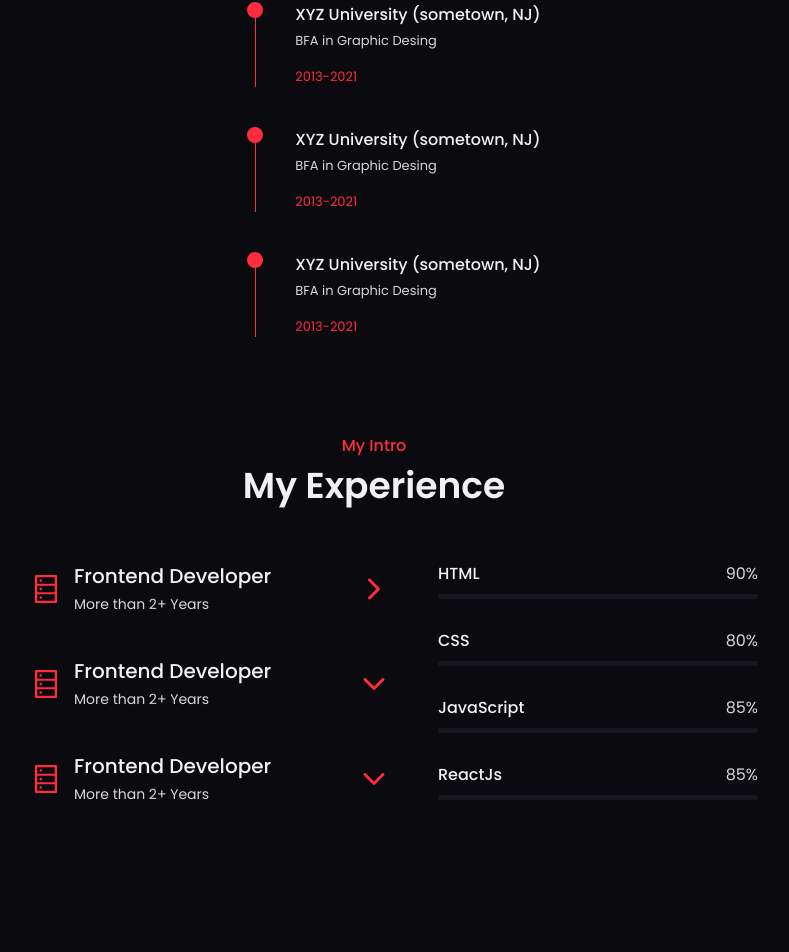
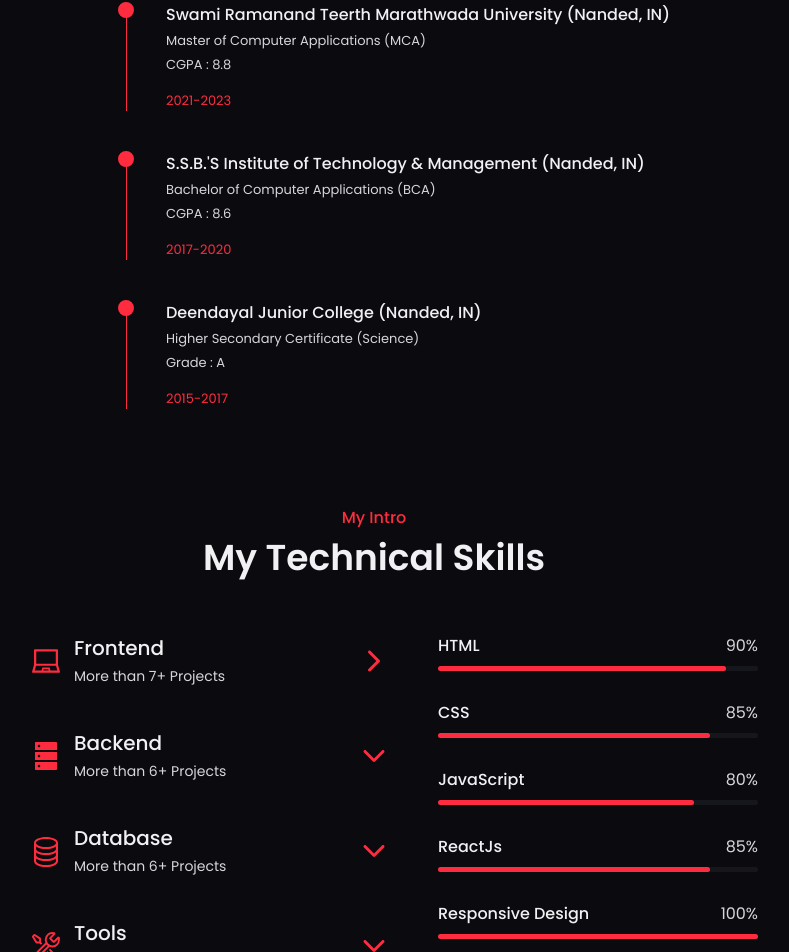
Before and after one commit to abhijeetvinkare/personal-portfolio, a React (Vite) app: page / in a window 1280 px wide. Shown: the part 1664-2616 px from the top of the page, without its empty margins (316-1105 px from the left). Before the commit the page ends 2502 px from the top, so only its background shows below. Built offline with nearby package versions, Linux system fonts and the light colour scheme.

Commit message:
update about

```diff
--- a/src/pages/About/About.css
+++ b/src/pages/About/About.css
@@ -94,6 +94,10 @@
 }
 .timeline-text{
     font-size: var(--smaller-font-size);
+    margin-bottom: var(--mb-0-25);
+}
+.timeline-text-cgpa{
+    font-size: var(--smaller-font-size);
     margin-bottom: var(--mb-1);
 }
 .timeline-date{
--- a/src/pages/About/About.jsx
+++ b/src/pages/About/About.jsx
@@ -1,20 +1,59 @@
 import React from "react";
 import "./About.css";
-import aboutImg from "../../assets/images/about.png"
-import {AiOutlineSend} from "react-icons/ai"
+import aboutImg from "../../assets/images/about.png";
+import { AiOutlineSend } from "react-icons/ai";
 import { FaGraduationCap } from "react-icons/fa";
 
 function About() {
+
+  const qualificationItems = [
+    {
+      title: "Swami Ramanand Teerth Marathwada University (Nanded, IN)",
+      degree: "Master of Computer Applications (MCA)",
+      cgpa: "8.8",
+      grade: "",
+      date: "2021-2023",
+    },
+    {
+      title: "S.S.B.'S Institute of Technology & Management (Nanded, IN)",
+      degree: "Bachelor of Computer Applications (BCA)",
+      cgpa: "8.6",
+      grade: "",
+      date: "2017-2020",
+    },
+    {
+      title: "Deendayal Junior College (Nanded, IN)",
+      degree: "Higher Secondary Certificate (Science)",
+      cgpa: "",
+      grade: "Grade : A",
+      date: "2015-2017",
+    },
+  ];
+
   return (
     <>
       <section className="about section" id="about">
         <h2 className="section-title">About Me</h2>
         <div className="about-container container grid">
-        <img src={aboutImg} alt="" className="about-img"/>
+          <img src={aboutImg} alt="" className="about-img" />
           <div className="about-data">
-          <h3 className="about-heading">Hi, I'm Abhijeet Vinkare, Based in India</h3>
-          <p className="about-description">A passionate <span className="about-des-span">Full Stack Web Developer</span> with a focus on the MERN (MongoDB, Express, React, Node.js) stack. I thrive on crafting dynamic & user-friendly web applications that deliver exceptional experiences. I hold a <span className="about-des-span">Master's degree in Computer Application (MCA) </span>from Swami Ramanand Teerth Marathwada University.</p>
-          <a href="#contact" className="button"><AiOutlineSend className="button-icon" /> Contact Me</a>
+            <h3 className="about-heading">
+              Hi, I'm Abhijeet Vinkare, Based in India
+            </h3>
+            <p className="about-description">
+              A passionate{" "}
+              <span className="about-des-span">Full Stack Web Developer</span>{" "}
+              with a focus on the MERN (MongoDB, Express, React, Node.js) stack.
+              I thrive on crafting dynamic & user-friendly web applications that
+              deliver exceptional experiences. I hold a{" "}
+              <span className="about-des-span">
+                Master's degree in Computer Application (MCA){" "}
+              </span>
+              from Swami Ramanand Teerth Marathwada University.
+            </p>
+            <a href="#contact" className="button">
+              <AiOutlineSend className="button-icon" /> Contact Me
+            </a>
           </div>
         </div>
       </section>
@@ -23,27 +62,27 @@ function About() {
         <div className="qualification-container container grid">
           <div className="education">
             <h3 className="qualification-title">
-            <FaGraduationCap fontSize={35} style={{marginRight:"10px"}}/> Education
+              <FaGraduationCap fontSize={35} style={{ marginRight: "10px" }} />{" "}
+              Education
             </h3>
             <div className="timeline">
-            <div className="timeline-item">
+              {qualificationItems.map((data, index) => (
+                <div className="timeline-item" key={index}>
                   <div className="circle-dot"></div>
-              <h3 className="timeline-title">XYZ University (sometown, NJ)</h3>
-              <p className="timeline-text">BFA in Graphic Desing</p>
-              <span className="timeline-date">2013-2021</span>
+                  <h3 className="timeline-title">
+                  {data.title}
+                  </h3>
+                  <p className="timeline-text">
+                  {data.degree}
+                  </p>
+                  {index === qualificationItems.length - 1 ? (
+                    <p className="timeline-text-cgpa">{data.grade}</p>
+                  ) : (
+                    <p className="timeline-text-cgpa">CGPA : {data.cgpa}</p>
+                  )}
+                  <span className="timeline-date">{data.date}</span>
                 </div>
-            <div className="timeline-item">
-              <div className="circle-dot"></div>
-              <h3 className="timeline-title">XYZ University (sometown, NJ)</h3>
-              <p className="timeline-text">BFA in Graphic Desing</p>
-              <span className="timeline-date">2013-2021</span>
-            </div>
-            <div className="timeline-item">
-              <div className="circle-dot"></div>
-              <h3 className="timeline-title">XYZ University (sometown, NJ)</h3>
-              <p className="timeline-text">BFA in Graphic Desing</p>
-              <span className="timeline-date">2013-2021</span>
-            </div>
+              ))}
             </div>
           </div>
         </div>
--- a/src/pages/Skills/Skills.css
+++ b/src/pages/Skills/Skills.css
@@ -59,7 +59,7 @@
 }
 
 .skills-bar,
-.skills-precentage {
+.skills-percentage {
   height: 5px;
   border-radius: 0.25rem;
 }
--- a/src/pages/Skills/Skills.jsx
+++ b/src/pages/Skills/Skills.jsx
@@ -1,201 +1,135 @@
-import React from "react";
+import React, { useEffect, useState } from "react";
 import "./Skills.css";
 import { IoIosArrowDown } from "react-icons/io";
-import { AiOutlineDatabase } from "react-icons/ai";
+import { AiFillDatabase, AiOutlineLaptop } from "react-icons/ai";
+import { BsDatabase } from "react-icons/bs";
+import { VscTools } from "react-icons/vsc";
 
 function Skills() {
+  const defaultActiveSkill = "Frontend"; // Set your desired default skill here
+  const [activeSkill, setActiveSkill] = useState(
+    localStorage.getItem("activeSkill") || defaultActiveSkill
+  );
+
+  const toggleSkill = (skill) => {
+    setActiveSkill(skill);
+  };
+
+  useEffect(() => {
+    localStorage.setItem("activeSkill", activeSkill);
+  }, [activeSkill]);
+
+  const skillsData = {
+    Frontend: {
+      experience: "More than 7+ Projects",
+      skills: [
+        { name: "HTML", percentage: 90 },
+        { name: "CSS", percentage: 85 },
+        { name: "JavaScript", percentage: 80 },
+        { name: "ReactJs", percentage: 85 },
+        { name: "Responsive Design", percentage: 100 },
+      ],
+    },
+    Backend: {
+      experience: "More than 6+ Projects",
+      skills: [
+        { name: "NodeJs", percentage: 70 },
+        { name: "ExpressJs", percentage: 80 },
+        { name: "RESTful APIs", percentage: 100 },
+        { name: "Authentication and Authorization", percentage: 100 },
+        { name: "Version Control/Git", percentage: 85 },
+        { name: "CI/CD", percentage: 90 },
+      ],
+    },
+    Database: {
+      experience: "More than 6+ Projects",
+      skills: [
+        { name: "MongoDB", percentage: 85 },
+        { name: "MySQL", percentage: 70 },
+      ],
+    },
+    Tools: {
+      experience: "Expert",
+      skills: [
+        { name: "Visual Studio Code", percentage: 100 },
+        { name: "Postman", percentage: 100 },
+        { name: "MongoDB Compass", percentage: 100 },
+        { name: "Chrome DevTools", percentage: 100 },
+        { name: "GitHub Desktop", percentage: 100 },
+      ],
+    },
+  };
+
+  const skillIcons = {
+    Frontend: <AiOutlineLaptop className="skills-icon" />,
+    Backend: <AiFillDatabase className="skills-icon" />,
+    Database: <BsDatabase className="skills-icon" />,
+    Tools: <VscTools className="skills-icon" />,
+    // Add more skills and their icons as needed
+  };
+
   return (
     <section className="skills section" id="skills">
-      <h2 className="section-title">My Experience</h2>
+      <h2 className="section-title">My Technical Skills</h2>
       <div className="skills-container container grid">
         <div className="skills-tabs">
-          <div className="skills-header skills-active" data-target="#frontend">
-            <AiOutlineDatabase className="skills-icon" />
+          {Object.keys(skillsData).map((skill) => {
+            const skillInfo = skillsData[skill];
+            return (
+              <div
+                key={skill}
+                className={`skills-header ${
+                  activeSkill === skill ? "skills-active" : ""
+                }`}
+                onClick={() => toggleSkill(skill)}
+                data-target={`#${skill}`}
+              >
+                {skillIcons[skill]}
                 <div>
-              <h1 className="skills-title">Frontend Developer</h1>
-              <span className="skills-subtitle">More than 2+ Years</span>
+                  <h1 className="skills-title">{skill}</h1>
+                  <span className="skills-subtitle">{skillInfo.experience}</span>
                 </div>
-            <IoIosArrowDown className="skills-arrow" />
+                <IoIosArrowDown
+                  className={`skills-arrow ${
+                    activeSkill === skill ? "active-skill" : ""
+                  }`}
+                />
               </div>
-
-          <div className="skills-header" data-target="#design">
-            <AiOutlineDatabase className="skills-icon" />
-            <div>
-              <h1 className="skills-title">Frontend Developer</h1>
-              <span className="skills-subtitle">More than 2+ Years</span>
-            </div>
-            <IoIosArrowDown className="skills-arrow" />
-          </div>
-
-          <div className="skills-header" data-target="#backend">
-            <AiOutlineDatabase className="skills-icon" />
-            <div>
-              <h1 className="skills-title">Frontend Developer</h1>
-              <span className="skills-subtitle">More than 2+ Years</span>
-            </div>
-            <IoIosArrowDown className="skills-arrow" />
-          </div>
+            );
+          })}
         </div>
 
         <div className="skills-content">
-          <div className="skills-group skills-active" data-content id="frontend">
+          {Object.keys(skillsData).map((skill) => {
+            const skillInfo = skillsData[skill];
+            return (
+              <div
+                key={skill}
+                className={`skills-group ${
+                  activeSkill === skill ? "skills-active" : ""
+                }`}
+                data-content
+                id={skill}
+              >
                 <div className="skills-list grid">
-              <div className="skills-data">
+                  {skillInfo.skills.map((data) => (
+                    <div className="skills-data" key={data.name}>
                       <div className="skills-titles">
-                  <h3 className="skills-name">HTML</h3>
-                  <span className="skills-number">90%</span>
+                        <h3 className="skills-name">{data.name}</h3>
+                        <span className="skills-number">{`${data.percentage}%`}</span>
                       </div>
                       <div className="skills-bar">
                         <span
                           className="skills-percentage"
-                    style={{ width: "90%" }}
+                          style={{ width: `${data.percentage}%` }}
                         ></span>
                       </div>
                     </div>
-              <div className="skills-data">
-                <div className="skills-titles">
-                  <h3 className="skills-name">CSS</h3>
-                  <span className="skills-number">80%</span>
-                </div>
-                <div className="skills-bar">
-                  <span
-                    className="skills-percentage"
-                    style={{ width: "90%" }}
-                  ></span>
+                  ))}
                 </div>
               </div>
-              <div className="skills-data">
-                <div className="skills-titles">
-                  <h3 className="skills-name">JavaScript</h3>
-                  <span className="skills-number">85%</span>
-                </div>
-                <div className="skills-bar">
-                  <span
-                    className="skills-percentage"
-                    style={{ width: "85%" }}
-                  ></span>
-                </div>
-              </div>
-              <div className="skills-data">
-                <div className="skills-titles">
-                  <h3 className="skills-name">ReactJs</h3>
-                  <span className="skills-number">85%</span>
-                </div>
-                <div className="skills-bar">
-                  <span
-                    className="skills-percentage"
-                    style={{ width: "85%" }}
-                  ></span>
-                </div>
-              </div>
-            </div>
-          </div>
-
-          <div className="skills-group" data-content id="design">
-            <div className="skills-list grid">
-              <div className="skills-data">
-                <div className="skills-titles">
-                  <h3 className="skills-name">HTML</h3>
-                  <span className="skills-number">90%</span>
-                </div>
-                <div className="skills-bar">
-                  <span
-                    className="skills-percentage"
-                    style={{ width: "90%" }}
-                  ></span>
-                </div>
-              </div>
-              <div className="skills-data">
-                <div className="skills-titles">
-                  <h3 className="skills-name">CSS</h3>
-                  <span className="skills-number">80%</span>
-                </div>
-                <div className="skills-bar">
-                  <span
-                    className="skills-percentage"
-                    style={{ width: "90%" }}
-                  ></span>
-                </div>
-              </div>
-              <div className="skills-data">
-                <div className="skills-titles">
-                  <h3 className="skills-name">JavaScript</h3>
-                  <span className="skills-number">85%</span>
-                </div>
-                <div className="skills-bar">
-                  <span
-                    className="skills-percentage"
-                    style={{ width: "85%" }}
-                  ></span>
-                </div>
-              </div>
-            </div>
-            <div className="skills-data">
-              <div className="skills-titles">
-                <h3 className="skills-name">ReactJs</h3>
-                <span className="skills-number">85%</span>
-              </div>
-              <div className="skills-bar">
-                <span
-                  className="skills-percentage"
-                  style={{ width: "85%" }}
-                ></span>
-              </div>
-            </div>
-          </div>
-
-          <div className="skills-group" data-content id="backend">
-            <div className="skills-list grid">
-              <div className="skills-data">
-                <div className="skills-titles">
-                  <h3 className="skills-name">HTML</h3>
-                  <span className="skills-number">90%</span>
-                </div>
-                <div className="skills-bar">
-                  <span
-                    className="skills-percentage"
-                    style={{ width: "90%" }}
-                  ></span>
-                </div>
-              </div>
-              <div className="skills-data">
-                <div className="skills-titles">
-                  <h3 className="skills-name">CSS</h3>
-                  <span className="skills-number">80%</span>
-                </div>
-                <div className="skills-bar">
-                  <span
-                    className="skills-percentage"
-                    style={{ width: "90%" }}
-                  ></span>
-                </div>
-              </div>
-              <div className="skills-data">
-                <div className="skills-titles">
-                  <h3 className="skills-name">JavaScript</h3>
-                  <span className="skills-number">85%</span>
-                </div>
-                <div className="skills-bar">
-                  <span
-                    className="skills-percentage"
-                    style={{ width: "85%" }}
-                  ></span>
-                </div>
-              </div>
-              <div className="skills-data">
-                <div className="skills-titles">
-                  <h3 className="skills-name">ReactJs</h3>
-                  <span className="skills-number">85%</span>
-                </div>
-                <div className="skills-bar">
-                  <span
-                    className="skills-percentage"
-                    style={{ width: "85%" }}
-                  ></span>
-                </div>
-              </div>
-            </div>
-          </div>
+            );
+          })}
         </div>
       </div>
     </section>
```
Lines whose indentation alone changed are shown as unchanged.
